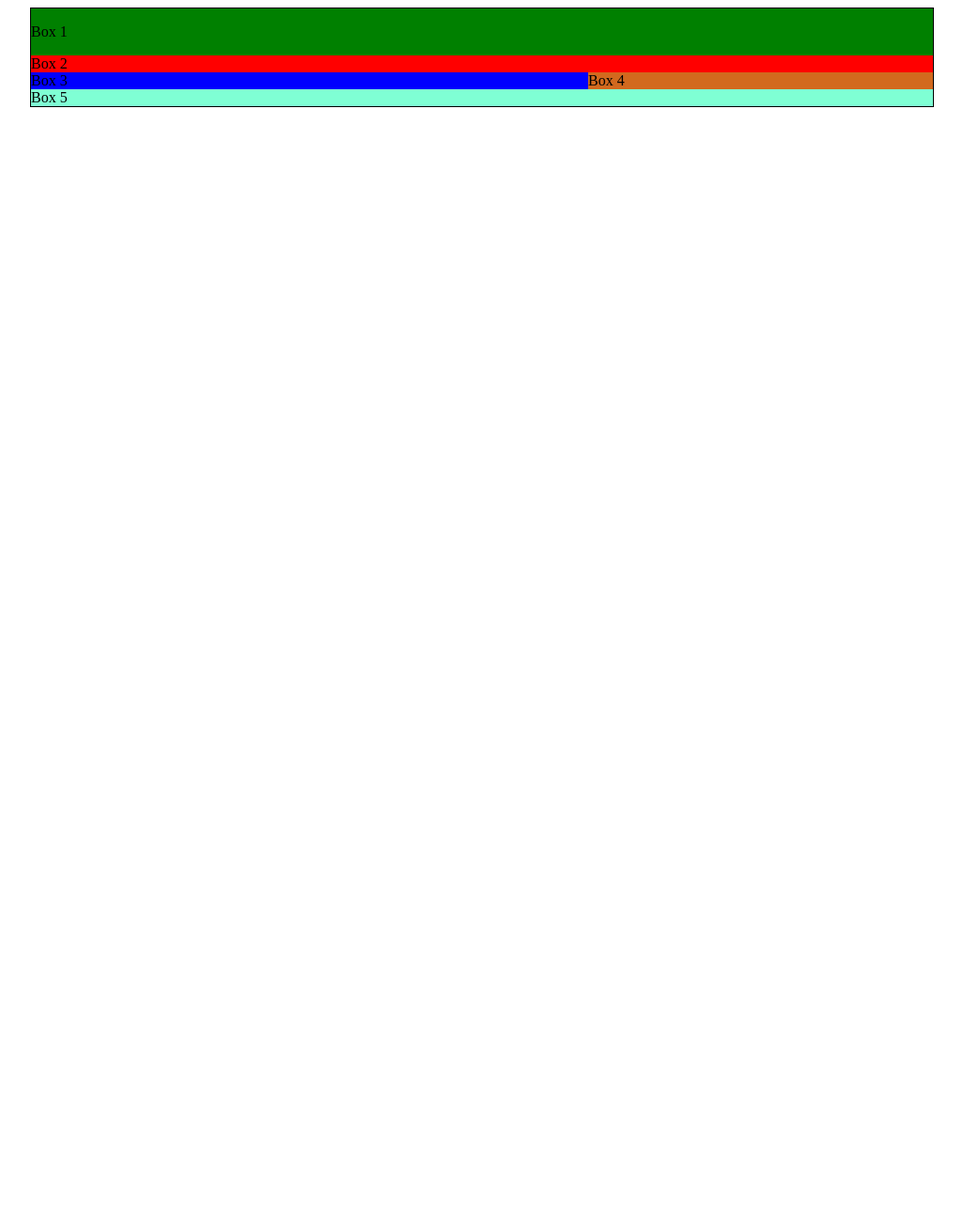
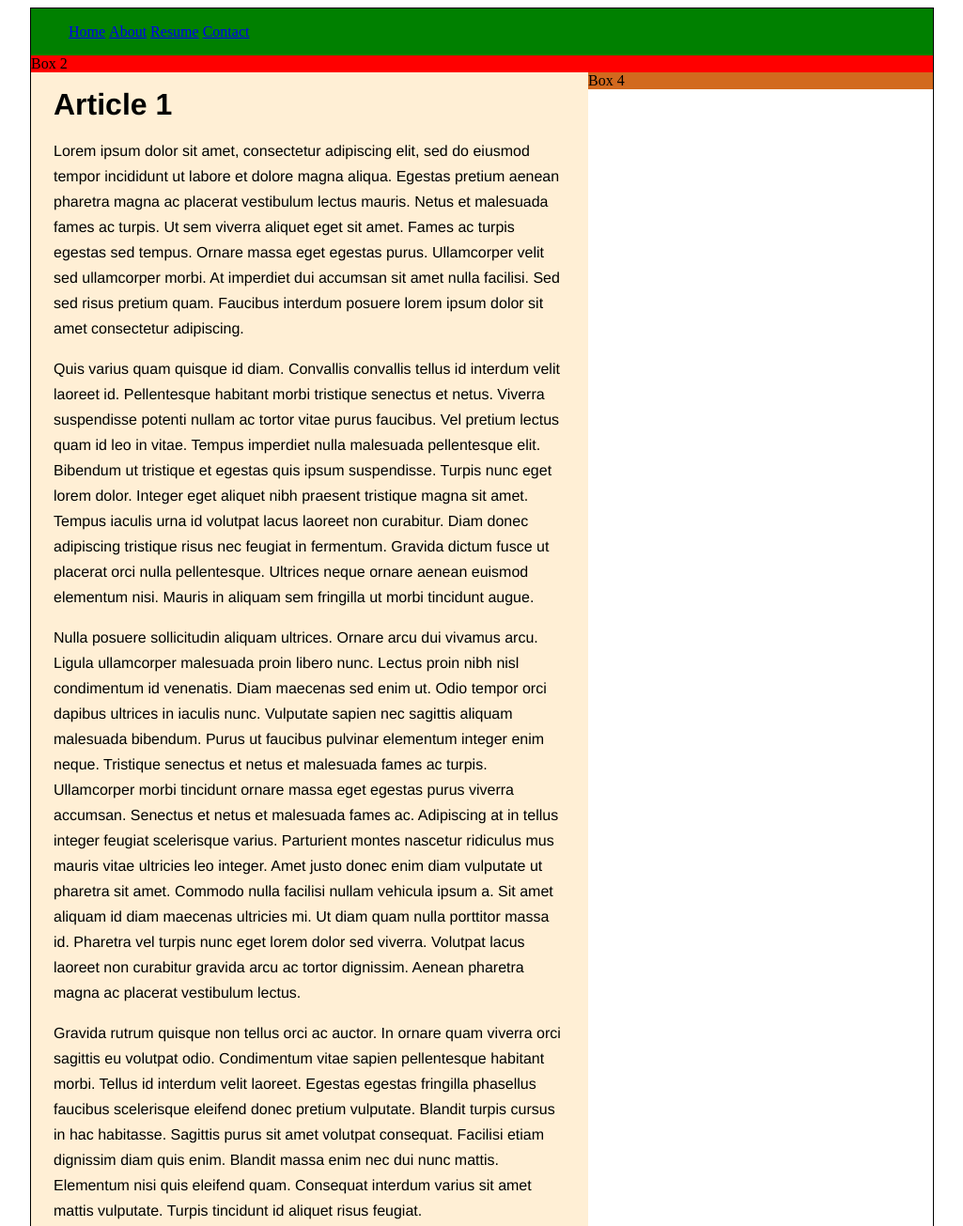
Before and after one commit to kaw393939/is117005firstsite, a plain HTML site: page docs/index.html in a window 1280 px wide. Shown: the top 1305 px of the page at 94% size, without its empty margins (127-1152 px from the left). Before the commit the page ends 800 px from the top, so only its background shows below. Drawn offline with Linux system fonts and the light colour scheme.

Commit message:
Initial Webpage Layout Setup

```diff
--- a/docs/css/styles.css
+++ b/docs/css/styles.css
@@ -4,28 +4,45 @@
     margin-left: auto;
     margin-right: auto;
 }
-#box1 {
+
+#menu {
     background-color: green;
     height: 50px;
     line-height: 50px;
 }
 
-#box2 {
+#menu ul {
+    margin: 0px;
+}
+
+#menu li {
+    display: inline;
+}
+
+#banner {
     background-color: red;
 }
-#box3 {
-    background-color: blue;
+
+#content {
+    background-color: papayawhip;
+    font-family: "Helvetica", "Helvetica Neue", "SansSerif";
     float: left;
-    width: 593px;
+    width: 545px;
+    padding-left: 24px;
+    padding-right: 24px;
+    font-size: 16px;
+    line-height: 27px;
 }
-#box4 {
+
+#sidebar {
 
     background-color: chocolate;
     width: 367px;
     float: left;
 
 }
-#box5 {
+
+#footer {
     clear: both;
     background-color: aquamarine;
 }
--- a/docs/index.html
+++ b/docs/index.html
@@ -14,14 +14,71 @@
 
 <body>
 <div id="wrapper">
-    <div id="box1" class="box">Box 1</div>
-    <div id="box2" class="box">Box 2</div>
-    <div id="box3" class="box">Box 3</div>
-    <div id="box4" class="box">Box 4</div>
-    <div id="box5" class="box">Box 5</div>
+    <div id="menu" class="box">
+        <ul>
+            <li><a href="#">Home</a></li>
+            <li><a href="#">About</a></li>
+            <li><a href="#">Resume</a></li>
+            <li><a href="#">Contact</a></li>
+        </ul>
+    </div>
+    <div id="banner" class="box">Box 2</div>
+    <div id="content" class="box">
+        <h1>Article 1</h1>
+        <p>
+            Lorem ipsum dolor sit amet, consectetur adipiscing elit, sed do eiusmod tempor incididunt ut labore et
+            dolore magna aliqua. Egestas pretium aenean pharetra magna ac placerat vestibulum lectus mauris. Netus et
+            malesuada fames ac turpis. Ut sem viverra aliquet eget sit amet. Fames ac turpis egestas sed tempus. Ornare
+            massa eget egestas purus. Ullamcorper velit sed ullamcorper morbi. At imperdiet dui accumsan sit amet nulla
+            facilisi. Sed sed risus pretium quam. Faucibus interdum posuere lorem ipsum dolor sit amet consectetur
+            adipiscing.
+        </p>
+        <p>
+            Quis varius quam quisque id diam. Convallis convallis tellus id interdum velit laoreet id. Pellentesque
+            habitant morbi tristique senectus et netus. Viverra suspendisse potenti nullam ac tortor vitae purus
+            faucibus. Vel pretium lectus quam id leo in vitae. Tempus imperdiet nulla malesuada pellentesque elit.
+            Bibendum ut tristique et egestas quis ipsum suspendisse. Turpis nunc eget lorem dolor. Integer eget aliquet
+            nibh praesent tristique magna sit amet. Tempus iaculis urna id volutpat lacus laoreet non curabitur. Diam
+            donec adipiscing tristique risus nec feugiat in fermentum. Gravida dictum fusce ut placerat orci nulla
+            pellentesque. Ultrices neque ornare aenean euismod elementum nisi. Mauris in aliquam sem fringilla ut morbi
+            tincidunt augue.
+        </p>
+        <p>
+            Nulla posuere sollicitudin aliquam ultrices. Ornare arcu dui vivamus arcu. Ligula ullamcorper malesuada
+            proin libero nunc. Lectus proin nibh nisl condimentum id venenatis. Diam maecenas sed enim ut. Odio tempor
+            orci dapibus ultrices in iaculis nunc. Vulputate sapien nec sagittis aliquam malesuada bibendum. Purus ut
+            faucibus pulvinar elementum integer enim neque. Tristique senectus et netus et malesuada fames ac turpis.
+            Ullamcorper morbi tincidunt ornare massa eget egestas purus viverra accumsan. Senectus et netus et malesuada
+            fames ac. Adipiscing at in tellus integer feugiat scelerisque varius. Parturient montes nascetur ridiculus
+            mus mauris vitae ultricies leo integer. Amet justo donec enim diam vulputate ut pharetra sit amet. Commodo
+            nulla facilisi nullam vehicula ipsum a. Sit amet aliquam id diam maecenas ultricies mi. Ut diam quam nulla
+            porttitor massa id. Pharetra vel turpis nunc eget lorem dolor sed viverra. Volutpat lacus laoreet non
+            curabitur gravida arcu ac tortor dignissim. Aenean pharetra magna ac placerat vestibulum lectus.
+        </p>
+        <p>
+            Gravida rutrum quisque non tellus orci ac auctor. In ornare quam viverra orci sagittis eu volutpat odio.
+            Condimentum vitae sapien pellentesque habitant morbi. Tellus id interdum velit laoreet. Egestas egestas
+            fringilla phasellus faucibus scelerisque eleifend donec pretium vulputate. Blandit turpis cursus in hac
+            habitasse. Sagittis purus sit amet volutpat consequat. Facilisi etiam dignissim diam quis enim. Blandit
+            massa enim nec dui nunc mattis. Elementum nisi quis eleifend quam. Consequat interdum varius sit amet mattis
+            vulputate. Turpis tincidunt id aliquet risus feugiat.
+        </p>
+        <p>
+            Id nibh tortor id aliquet. Quis blandit turpis cursus in. Dui id ornare arcu odio ut sem. Faucibus ornare
+            suspendisse sed nisi lacus sed viverra tellus. Diam quam nulla porttitor massa id neque aliquam vestibulum.
+            Mauris pharetra et ultrices neque. Varius duis at consectetur lorem donec massa sapien. Egestas sed tempus
+            urna et pharetra pharetra massa. Diam donec adipiscing tristique risus nec feugiat in. Dolor morbi non arcu
+            risus. In est ante in nibh mauris cursus mattis molestie. Interdum velit euismod in pellentesque massa
+            placerat duis. Orci porta non pulvinar neque laoreet suspendisse interdum consectetur libero. Nec feugiat in
+            fermentum posuere urna nec tincidunt praesent. Id faucibus nisl tincidunt eget. Odio aenean sed adipiscing
+            diam donec adipiscing tristique risus.
+        </p>
 
+    </div>
+    <div id="sidebar" class="box">Box 4</div>
+    <div id="footer" class="box"><p>&copy; 2018 Keith.com
+        <p></div>
 </div>
-
 <script src="js/scripts.js"></script>
 </body>
 </html>
```
Also changed, not shown: 1 other file.
